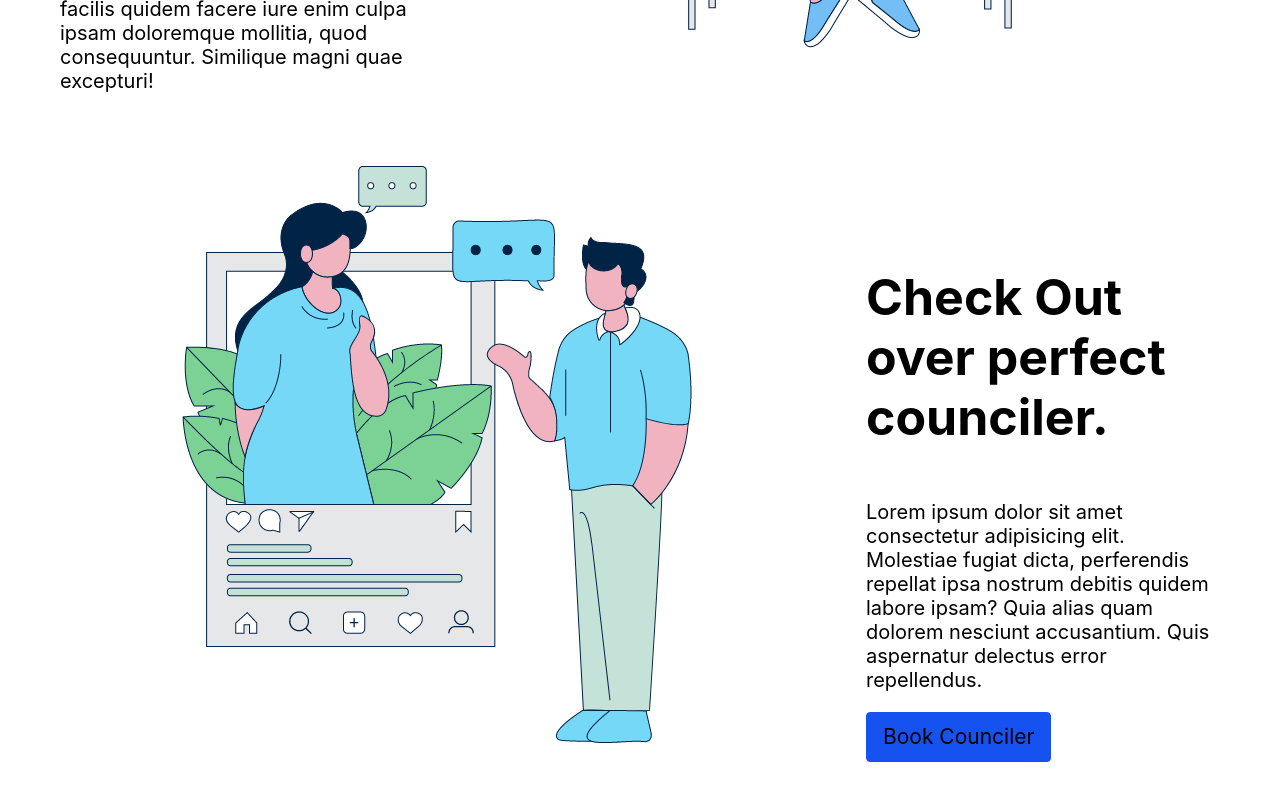
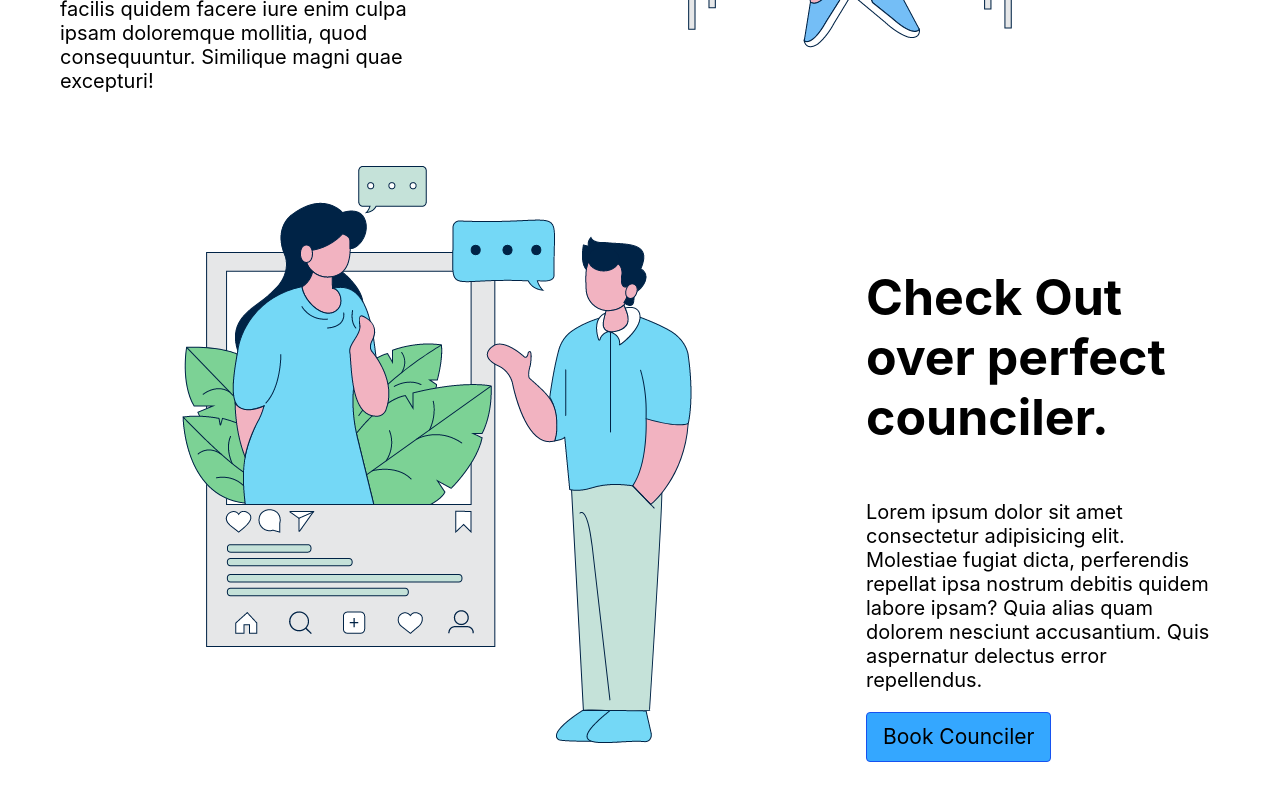
Before and after one commit to Khizarshah01/innovo24, a React (Create React App) app: page / in a window 1280 px wide. Shown: the part 666-1466 px from the top of the page. Built offline with nearby package versions, Linux system fonts and the light colour scheme.

Commit message:
home 20% work complete

```diff
--- a/src/style/Home.css
+++ b/src/style/Home.css
@@ -36,7 +36,7 @@ p{
 /* CSS */
 .button-26 {
   appearance: button;
-  background-color: #1652F0;
+  background-color: #34a7ff;
   border: 1px solid #1652F0;
   border-radius: 4px;
   box-sizing: border-box;
@@ -66,7 +66,7 @@ p{
 }
 
 .button-26:hover {
-  background-color: #0A46E4;
+  background-color: #0191ff;
   border-color: #0A46E4;
 }
 
```
